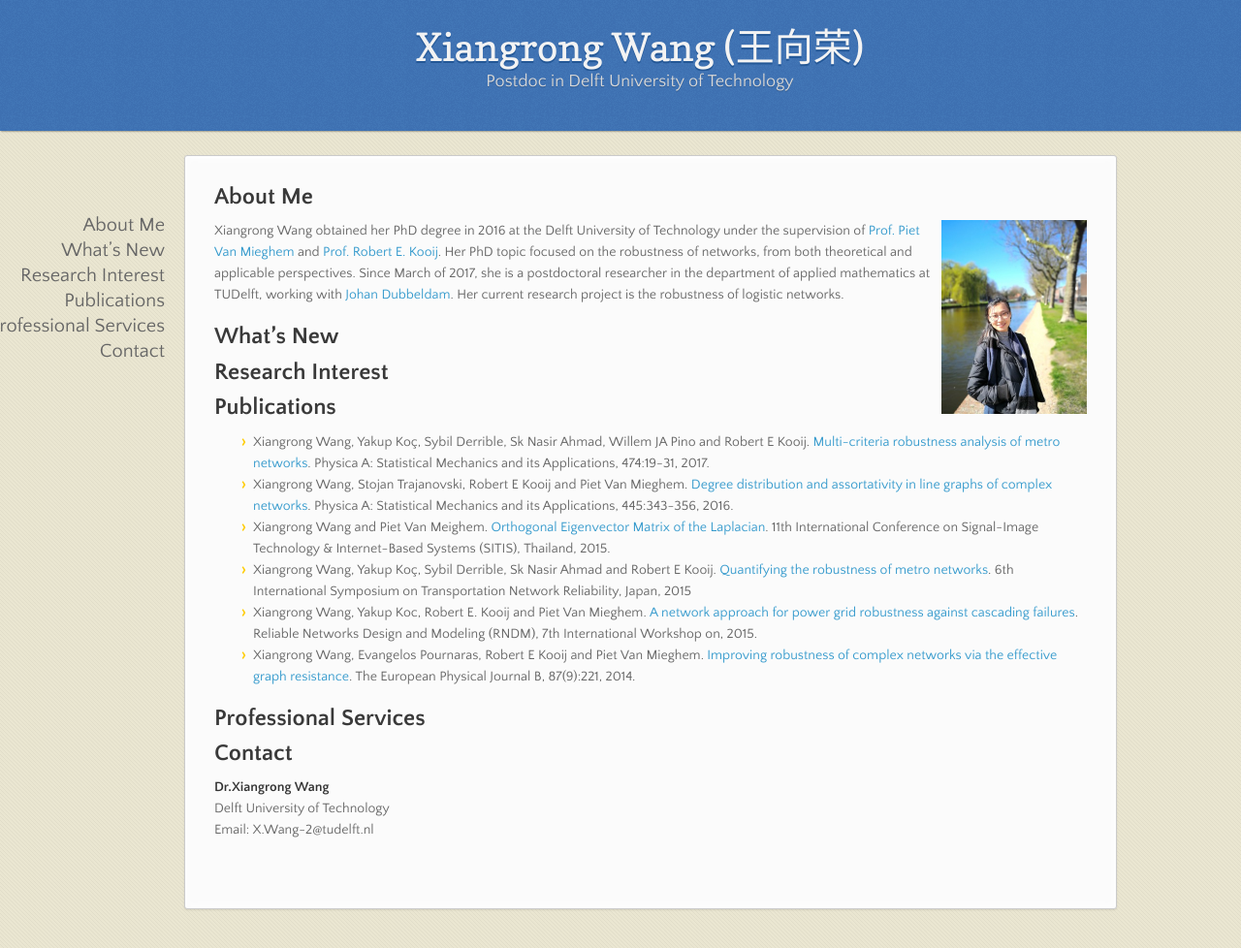
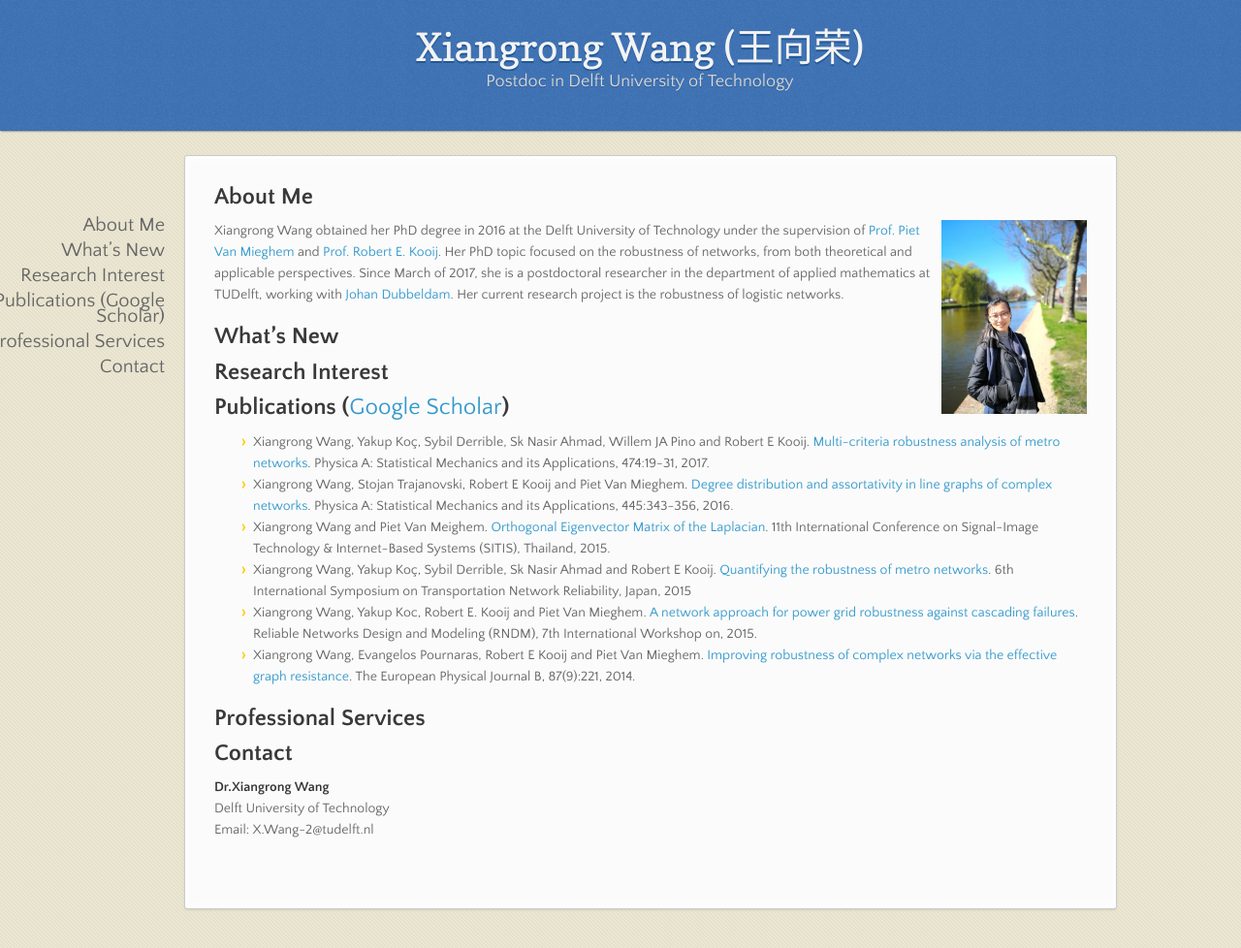
Before and after one commit to xiangrongwang/xiangrongwang.github.io, a Jekyll site: the page built from index.md, in a window 1280 px wide and 978 px high. Shown: the whole window at 97% size. Built offline with Jekyll 4.4.1, drawn with Linux system fonts in a browser that asks for light colours; nearby versions of some CDN libraries; our own code applies the rules of GitHub Pages for plain Markdown files.

Commit message:
Create index.md

```diff
--- a/index.md
+++ b/index.md
@@ -8,7 +8,7 @@ Her PhD topic focused on the robustness of networks,  from both theoretical and
 
 ## Research Interest
 
-## Publications
+## Publications ([Google Scholar](https://scholar.google.com/citations?user=LJm0X3AAAAAJ&hl=en))
 - Xiangrong Wang, Yakup Koç, Sybil Derrible, Sk Nasir Ahmad, Willem JA Pino and Robert E Kooij. [Multi-criteria robustness analysis of metro networks](http://www.sciencedirect.com/science/article/pii/S0378437117300675). Physica A: Statistical Mechanics and its Applications, 474:19-31, 2017.
 - Xiangrong Wang, Stojan Trajanovski, Robert E Kooij and Piet Van Mieghem. [Degree distribution and assortativity in line graphs of complex networks](https://www.nas.ewi.tudelft.nl/people/Piet/papers/PhysicaA2015_line_graph_degree_assortativity.pdf). Physica A: Statistical Mechanics and its Applications, 445:343-356, 2016.
 - Xiangrong Wang and Piet Van Meighem. [Orthogonal Eigenvector Matrix of the Laplacian](https://www.researchgate.net/profile/Xiangrong_Wang2/publication/287201773_Orthogonal_Eigenvector_Matrix_of_the_Laplacian/links/5672d5d708aedbbb3f9f6dc5.pdf). 11th International Conference on Signal-Image Technology & Internet-Based Systems (SITIS), Thailand, 2015.
```
